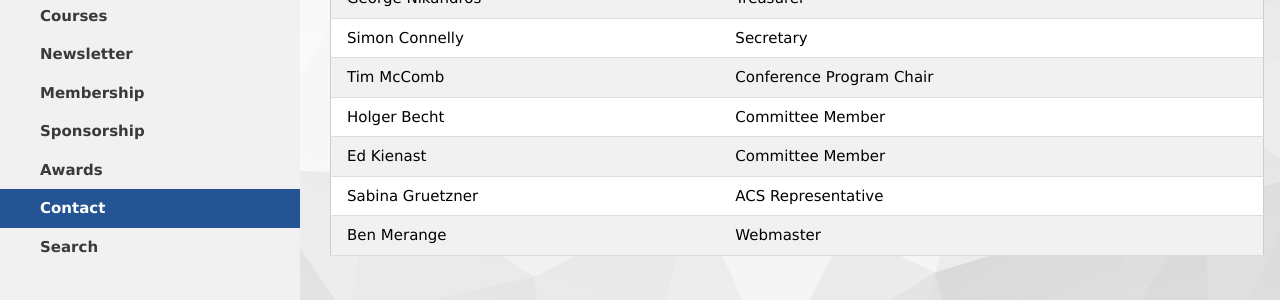
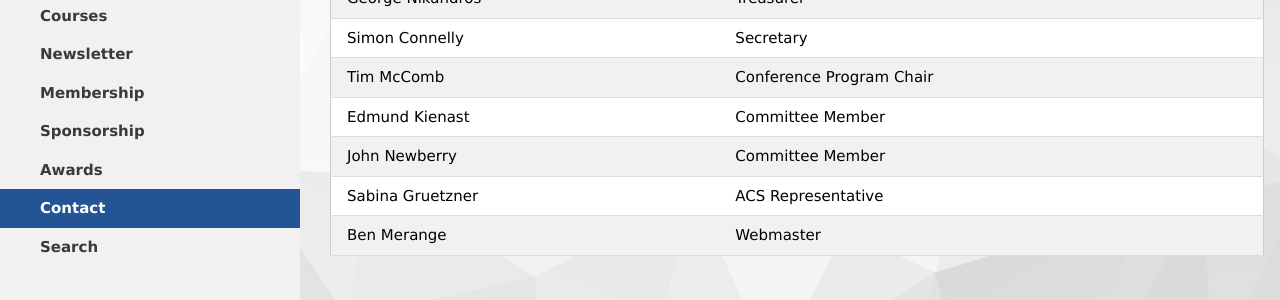
Before and after one commit to aus-safety-critical-systems-assoc/aus-safety-critical-systems-assoc.github.io, a Jekyll site: the page built from contact.html, in a window 1280 px wide. Shown: the part 272-572 px from the top of the page. Built offline with Jekyll 4.4.1, drawn with Linux system fonts in a browser that asks for light colours.

Commit message:
Updated committee members following AGM

```diff
--- a/contact.html
+++ b/contact.html
@@ -37,11 +37,11 @@ permalink: /contact/
       <td>Conference Program Chair</td>
     </tr>
     <tr>
-      <td>Holger Becht</td>
+      <td>Edmund Kienast</td>
       <td>Committee Member</td>
     </tr>
     <tr>
-      <td>Ed Kienast</td>
+      <td>John Newberry</td>
       <td>Committee Member</td>
     </tr>
     <tr>
```
